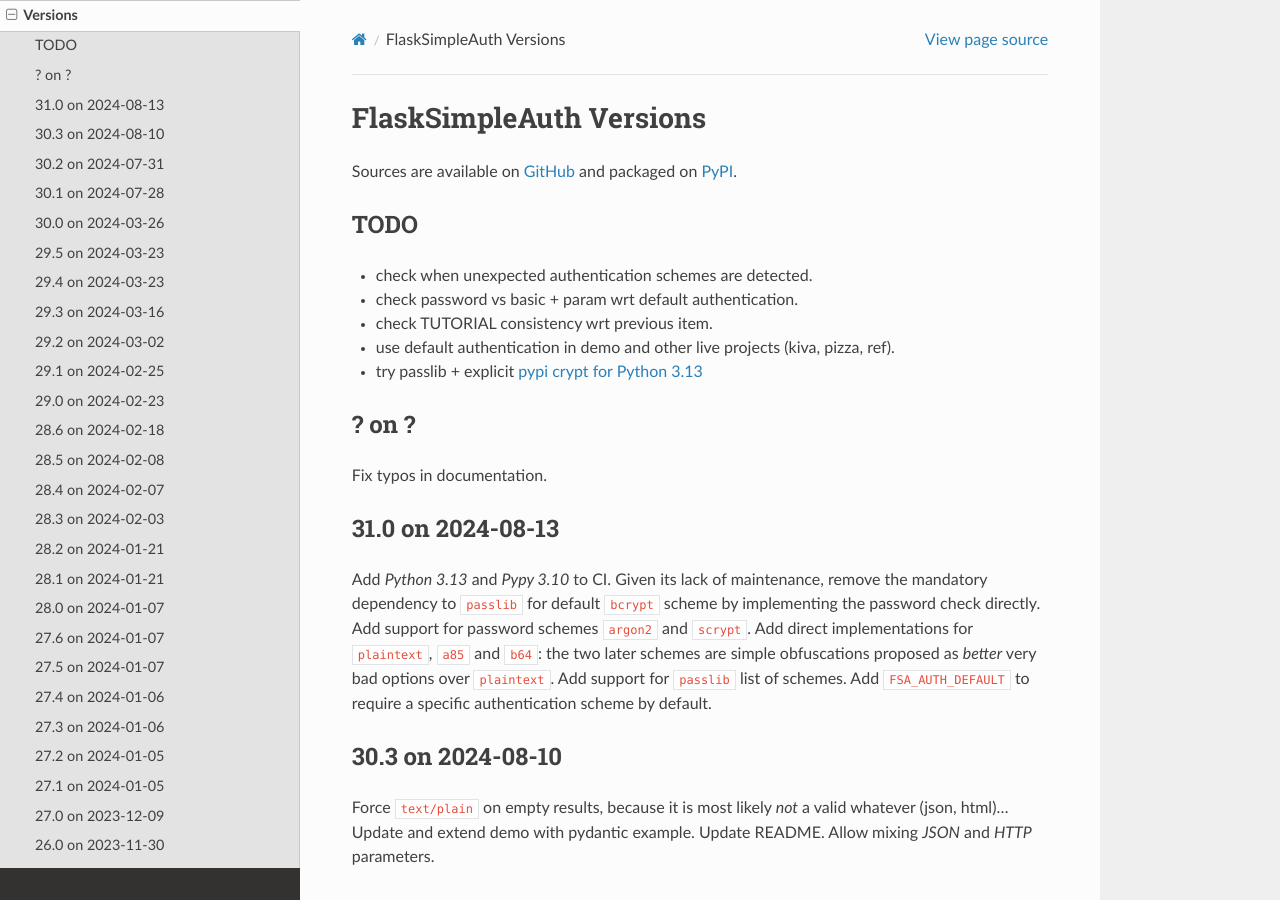
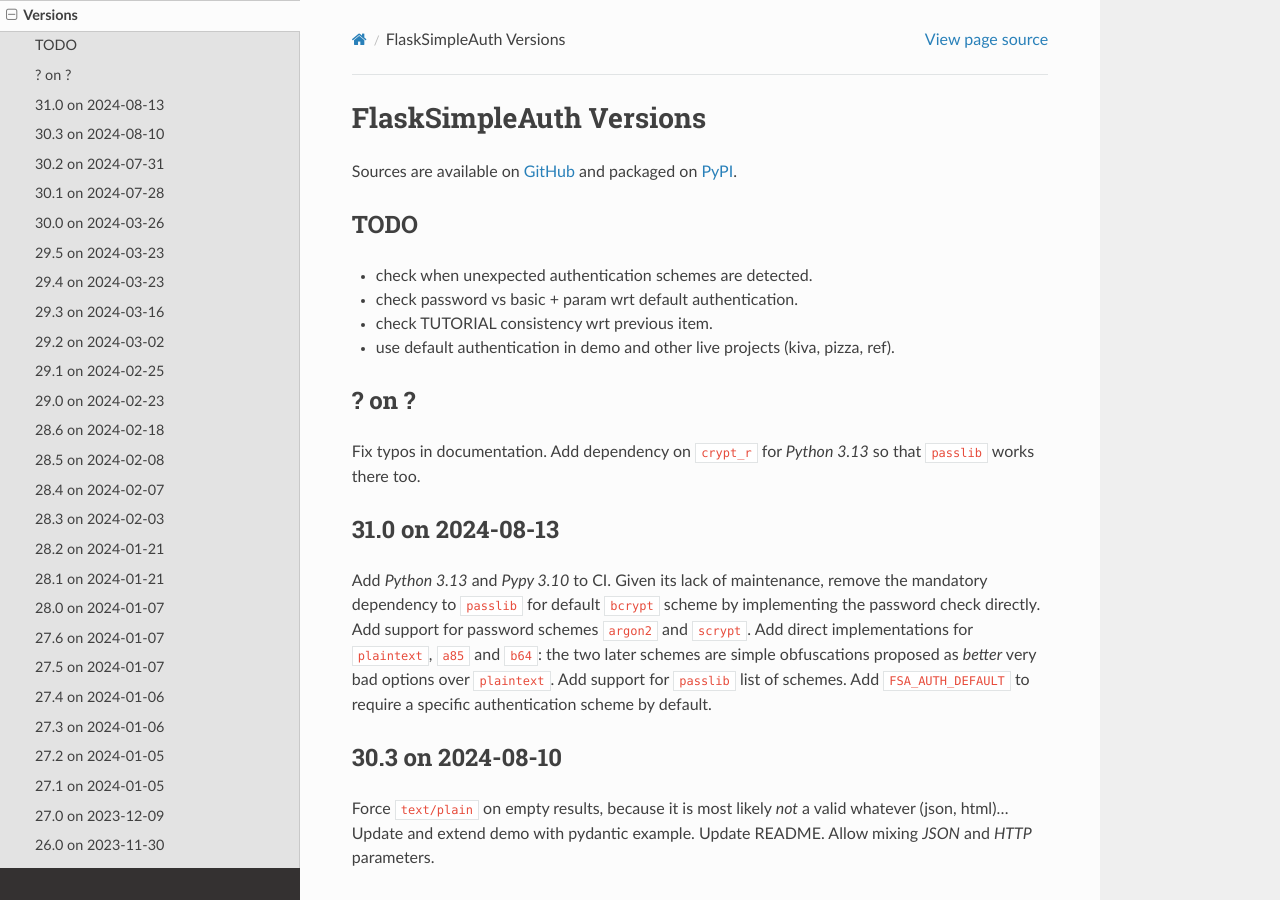
Before and after one commit to zx80/flask-simple-auth, a Sphinx documentation site: the page built from docs/VERSIONS.md, in a window 1280 px wide and 900 px high. Built offline with Sphinx 7.4.7 and the Read the Docs theme 2.0.0, drawn with Linux system fonts in a browser that asks for light colours; pages that are not in the unit, such as notebooks, are missing from menus.

Commit message:
crypt_r dep works, that's good!

```diff
--- a/docs/VERSIONS.md
+++ b/docs/VERSIONS.md
@@ -9,11 +9,12 @@
 - check password vs basic + param wrt default authentication.
 - check TUTORIAL consistency wrt previous item.
 - use default authentication in demo and other live projects (kiva, pizza, ref).
-- try passlib + explicit [pypi crypt for Python 3.13](https://pypi.org/project/crypt-r/)
 
 ## ? on ?
 
 Fix typos in documentation.
+Add dependency on [`crypt_r`](https://github.com/fedora-python/crypt_r)
+for _Python 3.13_ so that `passlib` works there too.
 
 ## 31.0 on 2024-08-13
 
```
